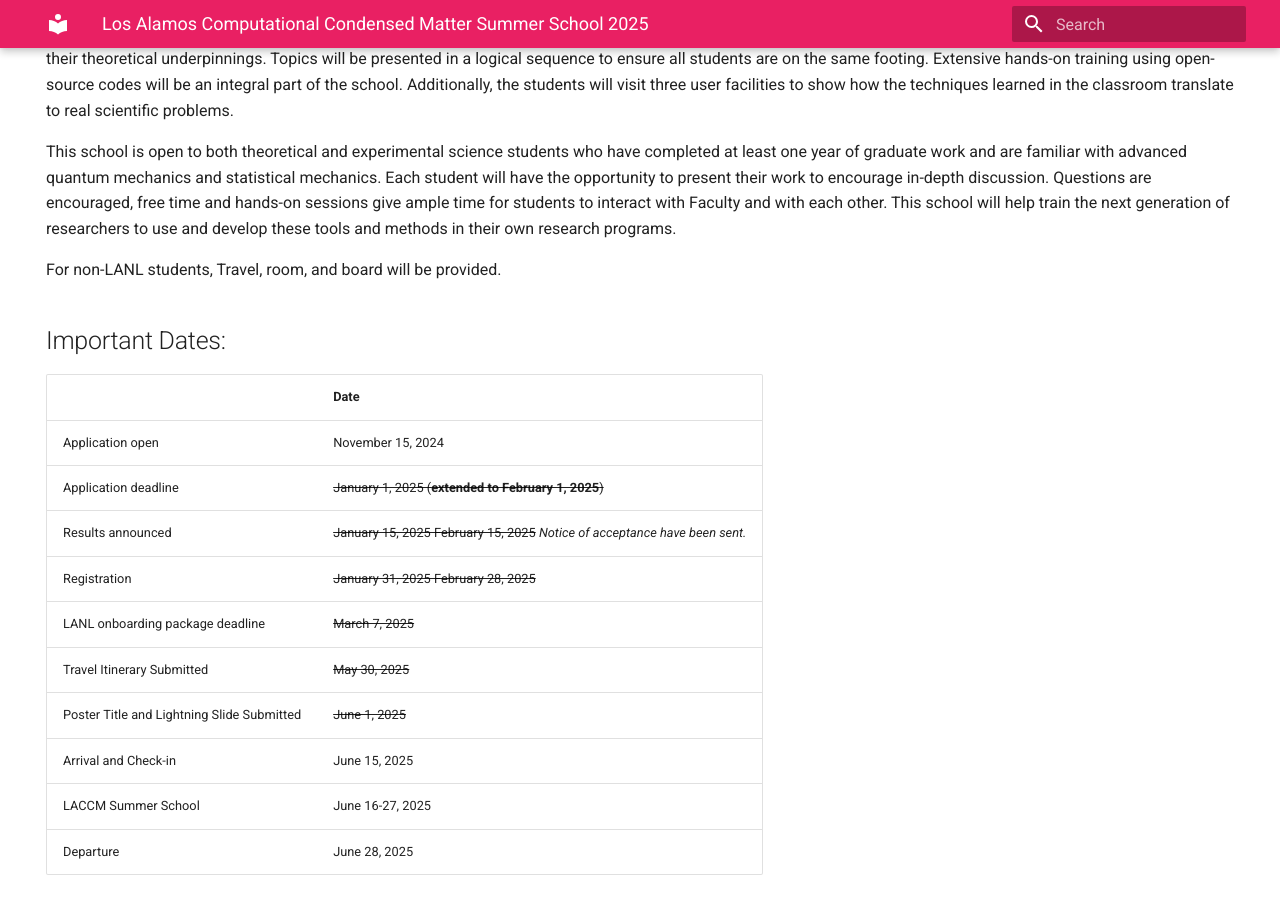
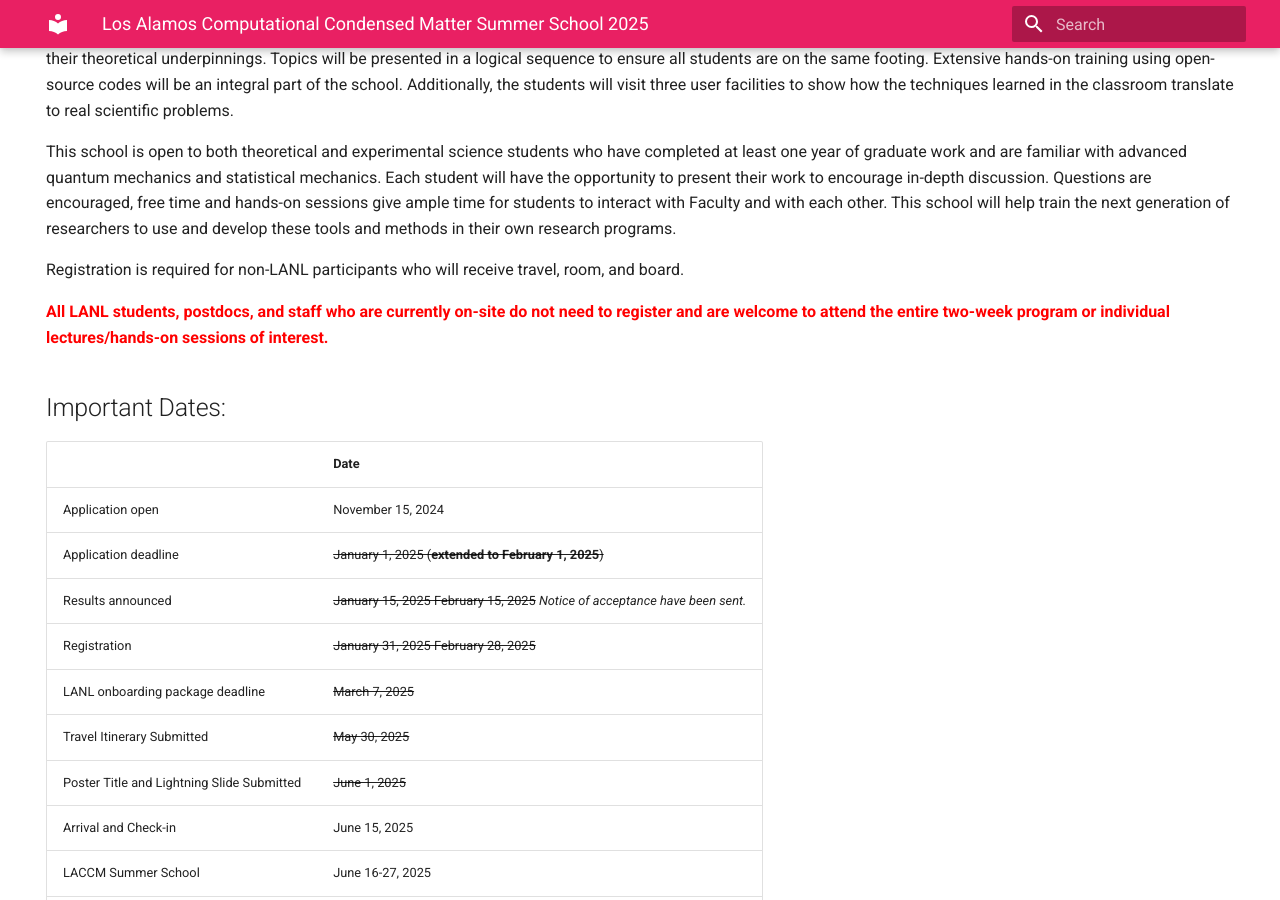
Before and after one commit to LACCMSS/2025, an MkDocs documentation site: the page built from docs/index.md, in a window 1280 px wide and 900 px high, scrolled down 826 px. Built offline with MkDocs 1.6.1 and Material for MkDocs 9.7.7, drawn with Linux system fonts in a browser that asks for light colours.

Commit message:
Update index.md

```diff
--- a/docs/index.md
+++ b/docs/index.md
@@ -19,7 +19,9 @@ This two-week summer school aims to expose students to modern and emerging theor
 
 This school is open to both theoretical and experimental science students who have completed at least one year of graduate work and are familiar with advanced quantum mechanics and statistical mechanics. Each student will have the opportunity to present their work to encourage in-depth discussion. Questions are encouraged, free time and hands-on sessions give ample time for students to interact with Faculty and with each other. This school will help train the next generation of researchers to use and develop these tools and methods in their own research programs.
 
-For non-LANL students, Travel, room, and board will be provided.
+Registration is required for non-LANL participants who will receive travel, room, and board.
+
+<strong style="color:red;">All LANL students, postdocs, and staff who are currently on-site do not need to register and are welcome to attend the entire two-week program or individual lectures/hands-on sessions of interest.</strong>
 
 ## Important Dates:
 |       | Date |
```
